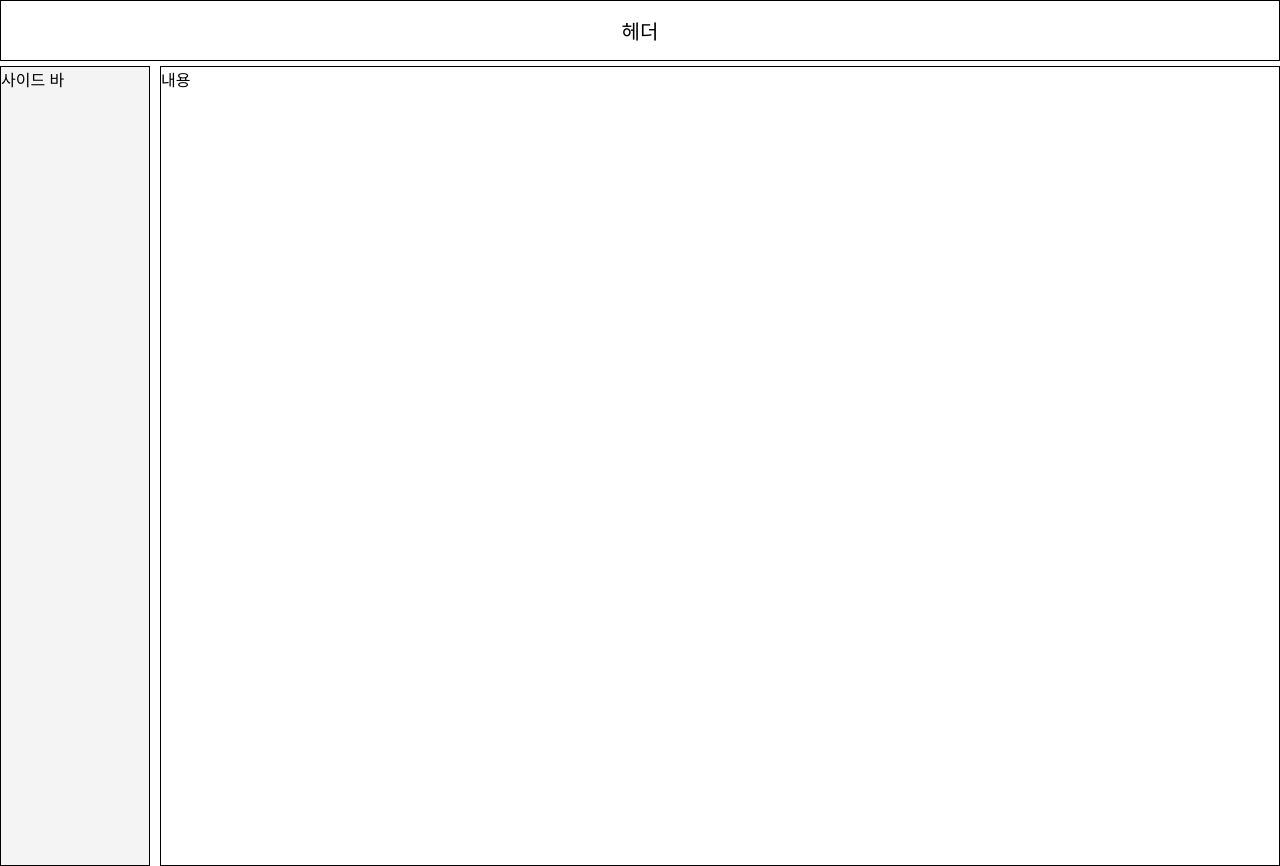
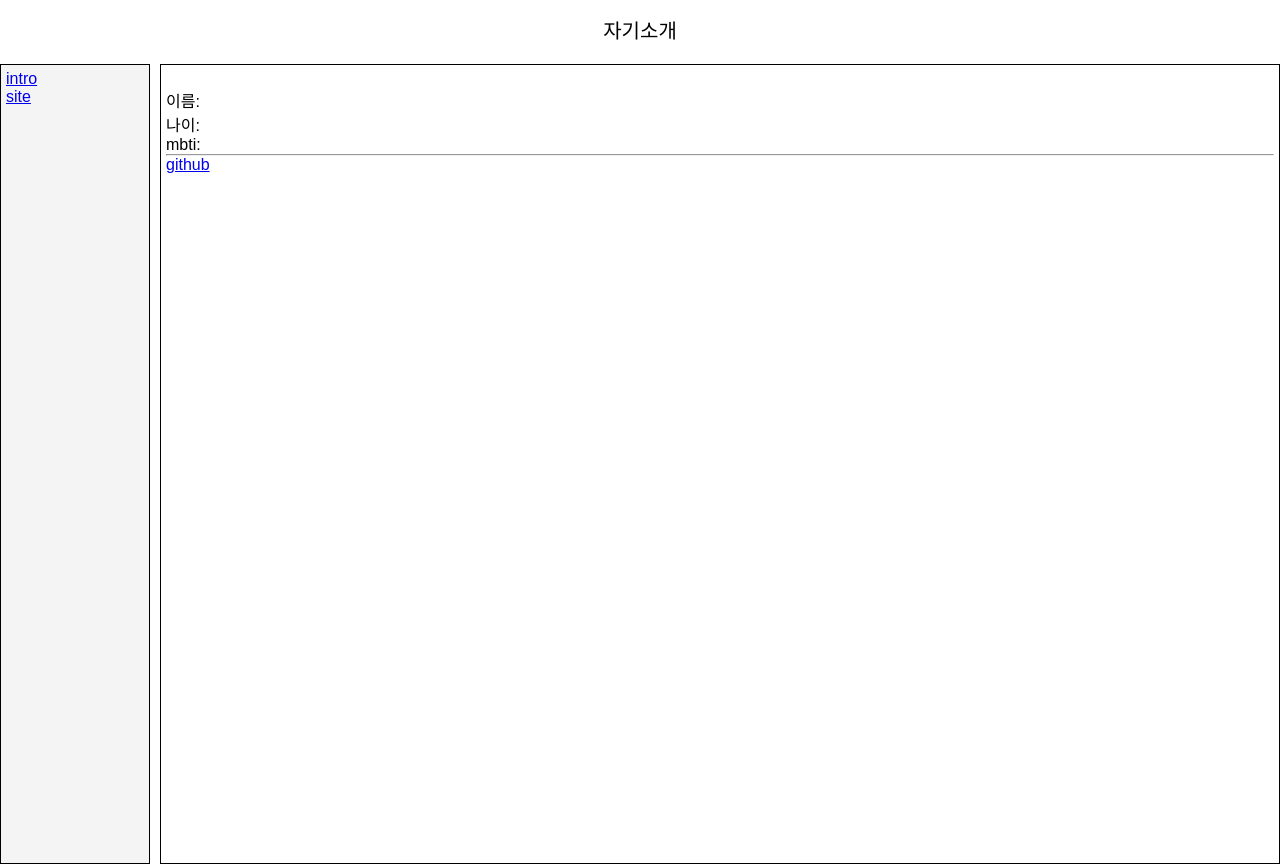
Before and after one commit to yeni023/Team4_Project, a plain HTML site: page pages/rla-hyun/rla-hyun.html in a window 1280 px wide. Drawn offline with Linux system fonts and the light colour scheme.

Commit message:
feat: 파일 위치 수정, 내용 추가

```diff
--- a/pages/rla-hyun.html
+++ b/pages/rla-hyun/rla-hyun.html
@@ -16,7 +16,6 @@
       }
 
       #header {
-        border: solid, 1px;
         text-align: center;
         padding: 15px;
         margin: 0 0 5px 0;
@@ -36,11 +35,30 @@
         border: solid 1px;
         min-height: 100vh; /* 사이드 바와 동일한 높이 */
       }
+
+      ul {
+        list-style-type: none;
+        padding: 5px;
+      }
     </style>
   </head>
   <body>
-    <div id="header">헤더</div>
-    <div class="side_bar">사이드 바</div>
-    <div class="content">내용</div>
+    <div id="header">자기소개</div>
+    <div class="side_bar">
+      <ul>
+        <li><a href="#name">intro</a></li>
+        <li><a href="#my_link">site</a></li>
+      </ul>
+    </div>
+    <div class="content">
+      <ul id="content_list">
+        <img src="" />
+        <li id="name">이름:</li>
+        <li>나이:</li>
+        <li>mbti:</li>
+        <li><hr /></li>
+        <a href="#" id="my_link">github</a>
+      </ul>
+    </div>
   </body>
 </html>
```
